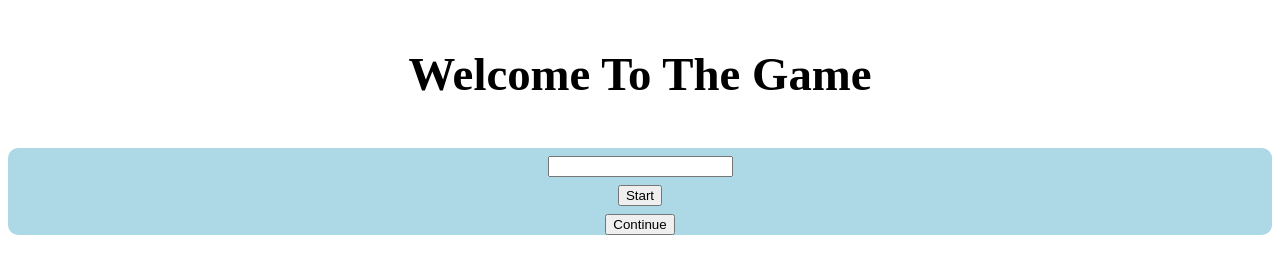
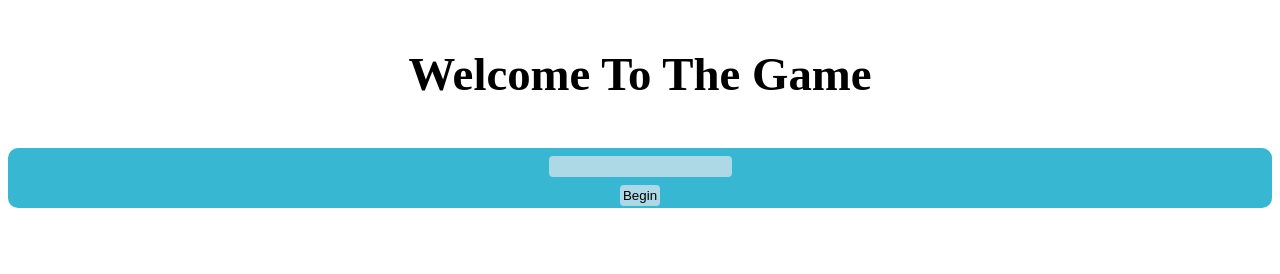
Before and after one commit to skateguy/IntroA, a plain HTML site: page numberGame.html in a window 1280 px wide. Drawn offline with Linux system fonts and the light colour scheme.

Commit message:
Update numberGame.html

```diff
--- a/numberGame.html
+++ b/numberGame.html
@@ -12,10 +12,9 @@
     <h3> Welcome To The Game</h3>
       <div id="close">
         <input type='text' id="info" />
+        <!--<input type='button' value="Start" onclick="javascript: startSomething();">-->
         <br>
-        <input type='button' value="Start" onclick="javascript: startSomething();">
-        <br>
-        <input type='button' value="Continue" onclick="javascript: setButtonPressed();"></div>
+        <input type='button' value="Begin" onclick="javascript: setButtonPressed();"></div>
     </div>
  <style>
 
@@ -24,7 +23,7 @@
         font-size: 40px;
       }
      div #close {
-       background-color: #add8e6;
+       background-color:#37b7d2;
        border: none;
        color: black;
        padding: 15px , 32px;
@@ -32,7 +31,17 @@
        font-family: Sans-serif;
        font-size: 25px;
        border-radius: 10px;
+       padding-bottom:2px;
       }
+     #close input{
+       border:none;
+       padding:3px;
+       background-color:#add8e6;
+       border-radius:4px;
+       text-align:center;
+     }
+
+
     </style>
 
   <script>
@@ -58,9 +67,10 @@ function setButtonPressed() {
   var compGuess = Math.floor (Math.random() * 5 + 1);
    document.getElementById("comp").innerHTML = compGuess;
    if (userGuess == compGuess) {
+    prompt ("You win!")
     document.getElementById("results").innerHTML ="you win!"
    } else {
-  document.getElementById("results").innerHTML = "Nope, wrong guess. Press 'continue' to try again."
+    document.getElementById("results").innerHTML = "Nope, wrong guess. Press 'Begin' to try again."
   }
   }
 computerAnswer()
```
